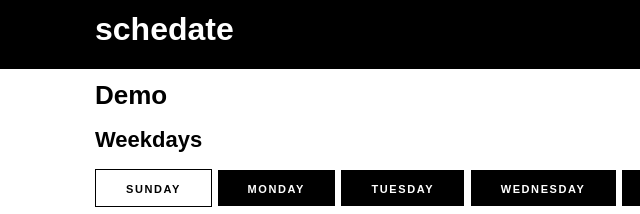
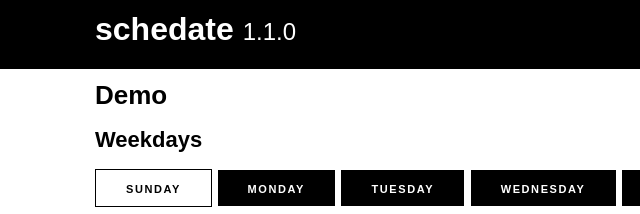
Before and after one commit to brightdigit/schedate, a plain HTML site: page index.html in a window 1280 px wide. Shown: the top 214 px of the page, 0-640 px from the left. Drawn offline with Linux system fonts and the light colour scheme.

Commit message:
Update 2016-11-26T00:33:40.732Z

```diff
--- a/css/main.css
+++ b/css/main.css
@@ -2271,8 +2271,15 @@ label.button-toggle {
 header {
   color: #fff;
   background-color: #000; }
-  header h1 {
+  header * {
     color: #fff; }
+  header .version-tag {
+    font-weight: 100;
+    text-decoration: none;
+    font-size: 0.75em;
+    line-height: 1.33em; }
+    header .version-tag:hover {
+      color: #fff; }
 
 code {
   color: #fff;
--- a/index.html
+++ b/index.html
@@ -24,7 +24,9 @@
       <div class="container">
         <div class="row clear pad-top-10 pad-bottom-5">
           <div class="col-12">
-            <h1>schedate</h1>
+            <h1>schedate
+              <a class="version-tag" href="https://github.com/brightdigit/schedate/archive/1.1.0.zip">1.1.0</a>
+            </h1>
           </div>
         </div>
       </div>
```
